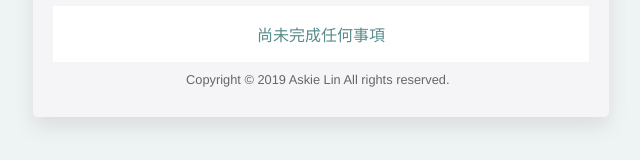
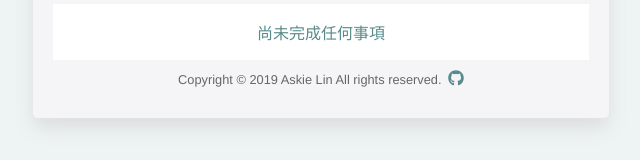
Before and after one commit to askiebaby/todo, a Vue app in the folder vue-version/: page /todo/vue in a window 1280 px wide. Shown: the part 439-599 px from the top of the page, without its empty margins (319-959 px from the left). Built offline with nearby package versions, Linux system fonts and the light colour scheme.

Commit message:
installed font-awesome v5 and used a Github brand icon

```diff
--- a/vue-version/package.json
+++ b/vue-version/package.json
@@ -8,6 +8,10 @@
     "lint": "vue-cli-service lint"
   },
   "dependencies": {
+    "@fortawesome/fontawesome-svg-core": "^1.2.19",
+    "@fortawesome/free-brands-svg-icons": "^5.9.0",
+    "@fortawesome/free-solid-svg-icons": "^5.9.0",
+    "@fortawesome/vue-fontawesome": "^0.1.6",
     "core-js": "^2.6.5",
     "register-service-worker": "^1.6.2",
     "vue": "^2.6.10",
--- a/vue-version/src/components/Footer.vue
+++ b/vue-version/src/components/Footer.vue
@@ -2,7 +2,7 @@
   <footer>
     <section class="copyRight">Copyright &copy; 2019 Askie Lin All rights reserved.</section>
     <a href="https://github.com/askiebaby/todo" target="_blank">
-      <i class="fab fa-github"></i>
+      <font-awesome :icon="['fab', 'github']"/>
     </a>
   </footer>
 </template>
@@ -23,5 +23,7 @@
 }
 </style>
 <script>
+import { dom } from "@fortawesome/fontawesome-svg-core";
+dom.watch();
 export default {};
 </script>
--- a/vue-version/src/main.js
+++ b/vue-version/src/main.js
@@ -1,13 +1,20 @@
-import Vue from 'vue';
-import App from './App.vue';
-import router from './router';
-import store from './store';
-import './registerServiceWorker';
+import Vue from "vue";
+import { library } from "@fortawesome/fontawesome-svg-core";
+import { faGithub } from "@fortawesome/free-brands-svg-icons";
+import { FontAwesomeIcon } from "@fortawesome/vue-fontawesome";
+import App from "./App.vue";
+import router from "./router";
+import store from "./store";
+import "./registerServiceWorker";
+
+// font awesome icon
+library.add(faGithub);
+Vue.component("font-awesome", FontAwesomeIcon);
 
 Vue.config.productionTip = false;
 
 new Vue({
   router,
   store,
-  render: h => h(App),
-}).$mount('#app');
+  render: h => h(App)
+}).$mount("#app");
```
Also changed, not shown: 1 other file (tests, documents, lock files or other folders).
